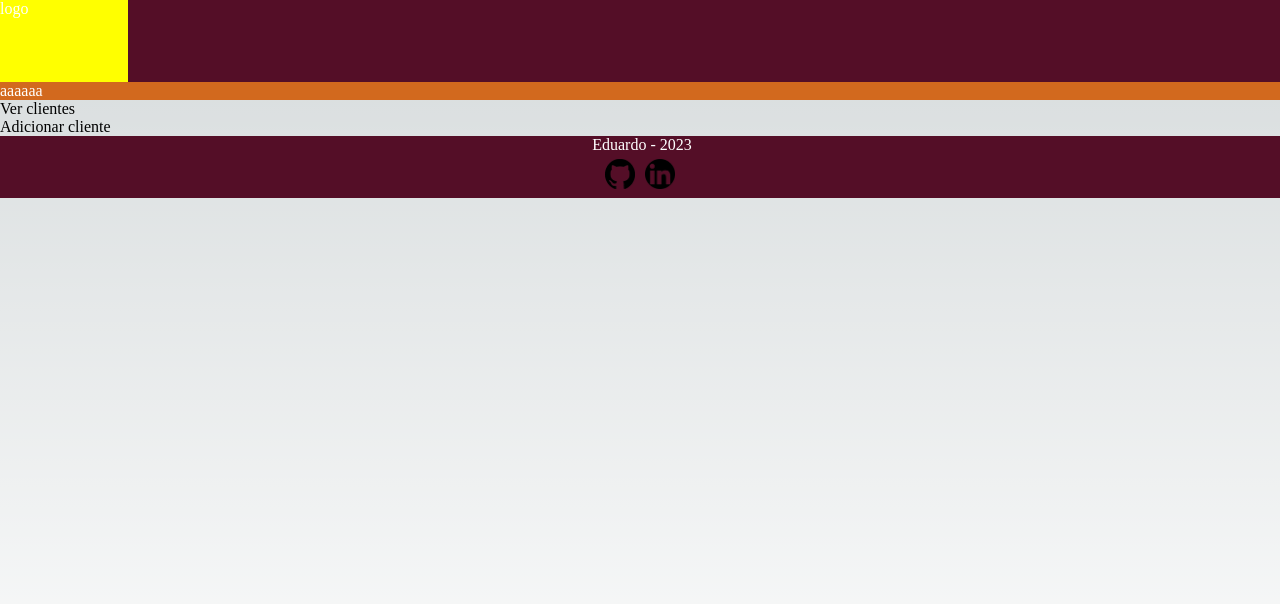
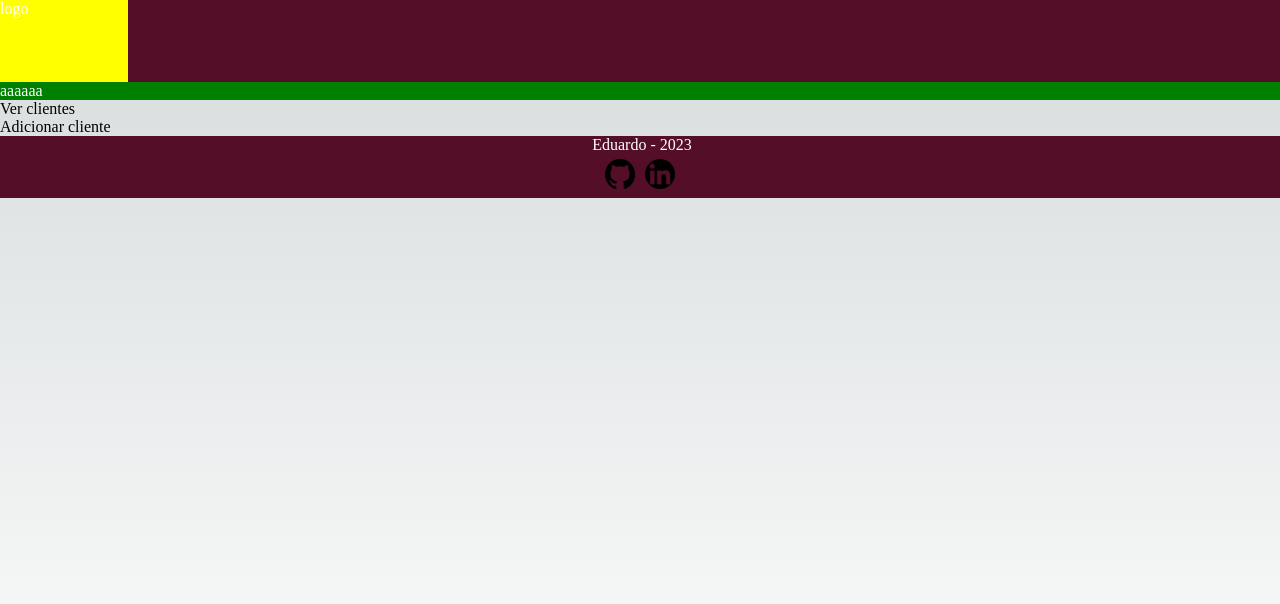
Before and after one commit to EduardoGomesSa/cadastro-cliente-next, a Next.js app: page / in a window 1280 px wide. Shown: the top 604 px of the page. Built offline with nearby package versions, Linux system fonts and the light colour scheme.

Commit message:
estilização do header

```diff
--- a/src/styles/Header.module.css
+++ b/src/styles/Header.module.css
@@ -7,7 +7,7 @@
 }
 
 .logo{
-    display: flex;
+    display: block;
     position: relative;
     float: left;
     height: 100%;
@@ -16,8 +16,8 @@
 }
 
 .cabecalho{
-    display: flex;
+    display: block;
     position: relative;
     float: right;
-    background-color: chocolate;
+    background-color: green;
 }
```
